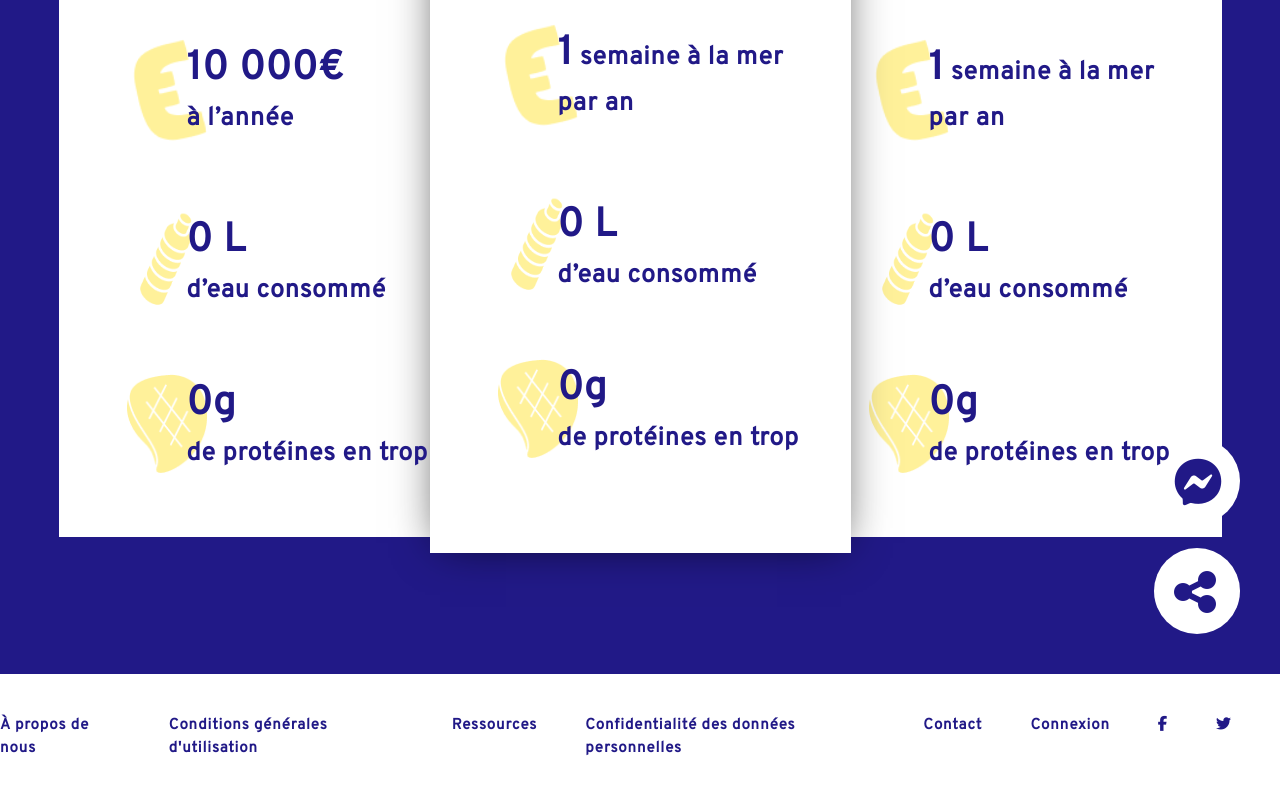
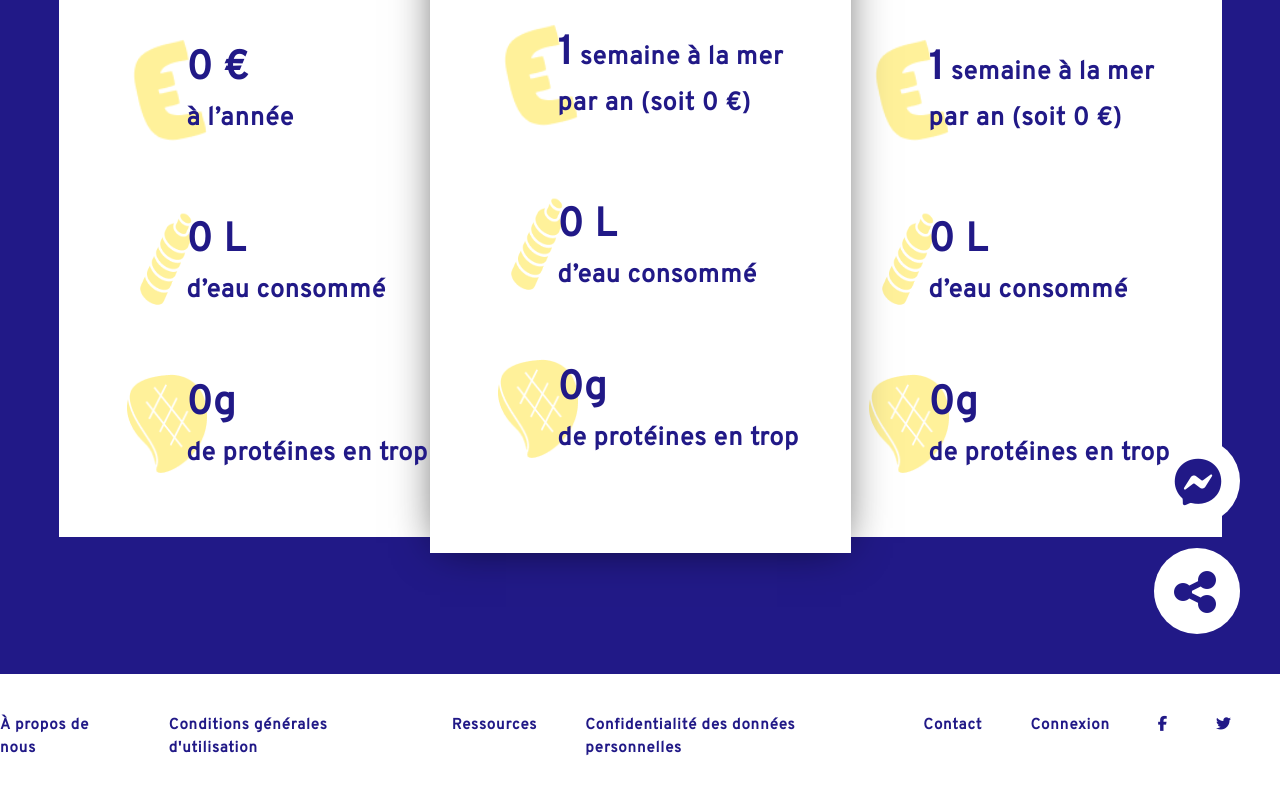
Before and after one commit to YamShadow/Meet-Your-Meat, a Vue app: page / in a window 1280 px wide. Both pictures are taken after a click on the button "Eco'nomise". Shown: the part 1178-1972 px from the top of the page. Built offline with nearby package versions, Linux system fonts and the light colour scheme; a web font is replaced by a local one.

Commit message:
Dynamisation year price

```diff
--- a/src/components/Regime.vue
+++ b/src/components/Regime.vue
@@ -28,9 +28,17 @@ export default {
   methods: {
     stringSomme() {
       if (this.orientation == "left") {
-        return "<span style='font-weight: 900;font-size: 40px;line-height: 61px;'>10 000€</span><br>à l’année";
+        return (
+          "<span style='font-weight: 900;font-size: 40px;line-height: 61px;'>" +
+          Math.round(this.somme * 52) +
+          " €</span><br>à l’année"
+        );
       } else {
-        return "<span style='font-weight: 900;font-size: 40px;line-height: 61px;'>1</span> semaine à la mer <br> par an";
+        return (
+          "<span style='font-weight: 900;font-size: 40px;line-height: 61px;'>1</span> semaine à la mer <br> par an (soit " +
+          Math.round(this.somme * 52) +
+          " €)"
+        );
       }
     },
     stringEau() {
```
